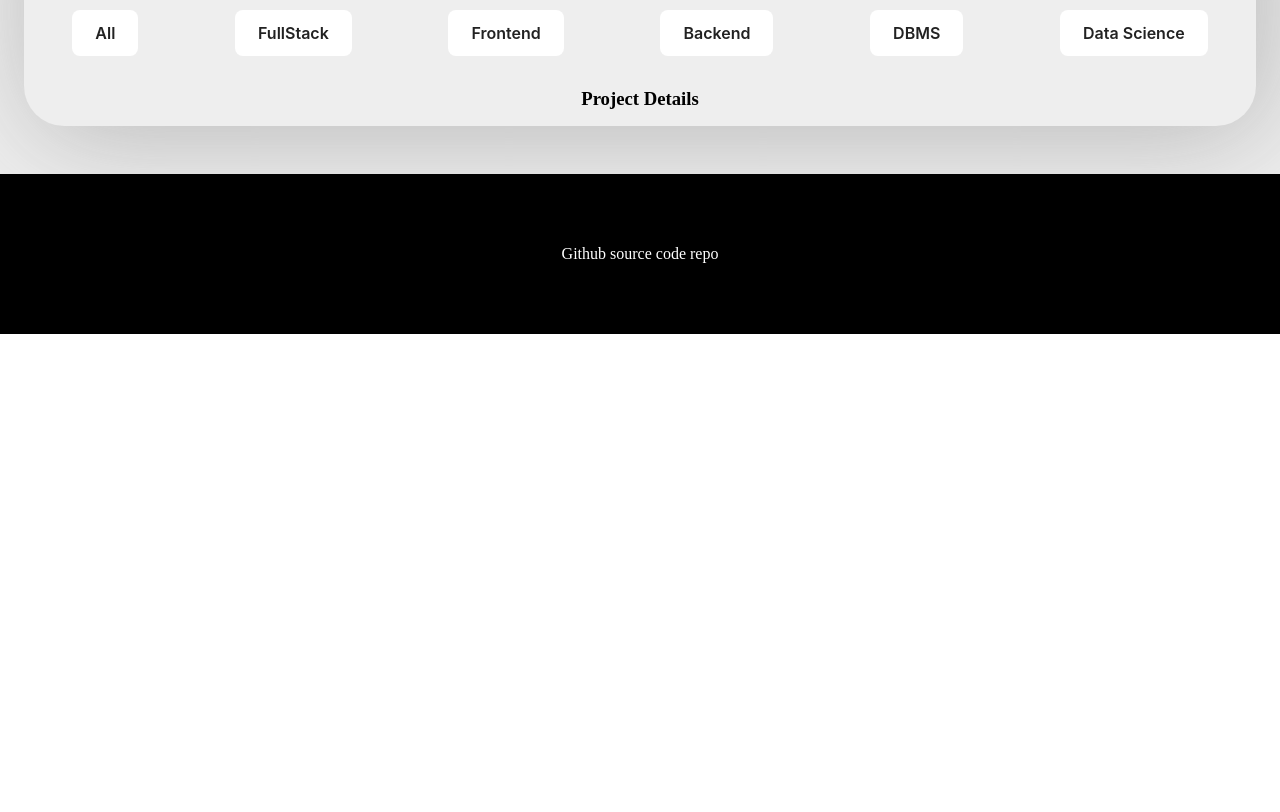
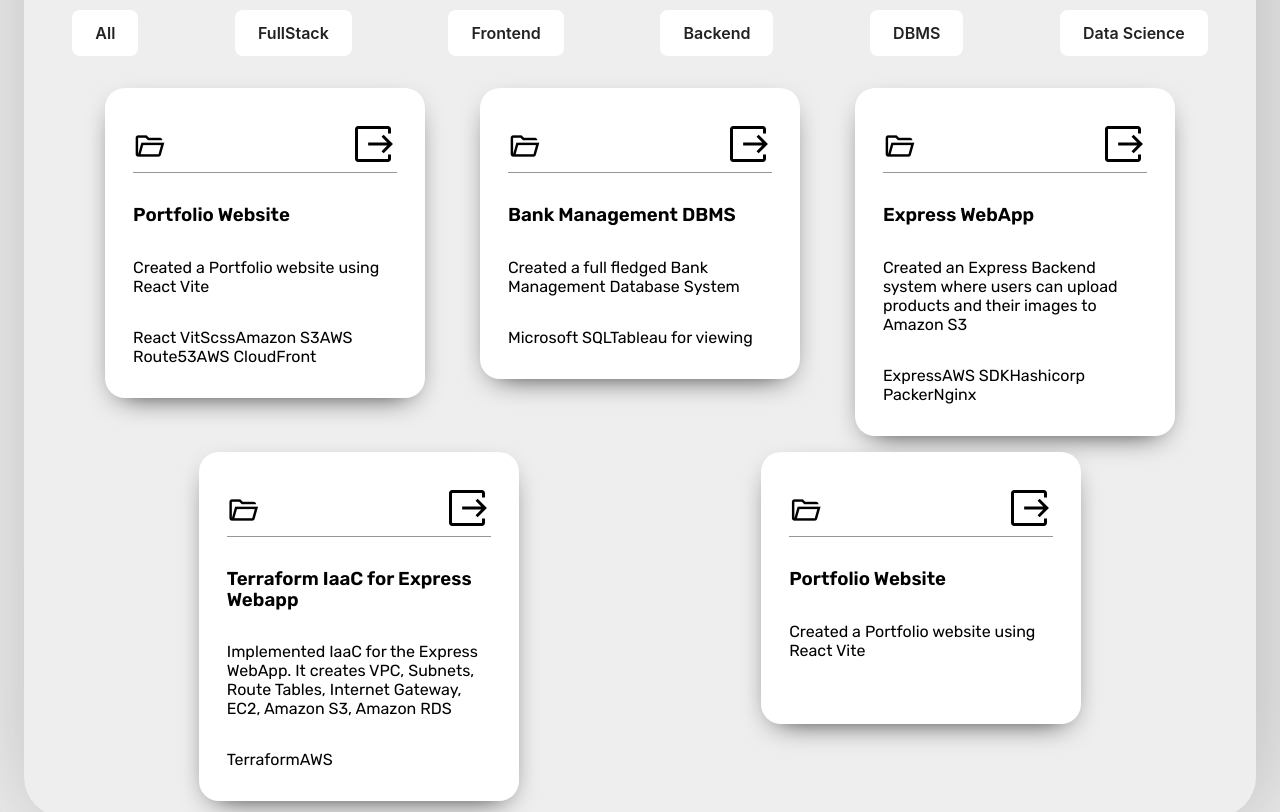
Before and after one commit to Varma-PA/profile-page-temp, a React (Vite) app: page / in a window 1280 px wide. Shown: the part 1720-2532 px from the top of the page. Before the commit the page ends 2054 px from the top, so only its background shows below. Built offline with nearby package versions, Linux system fonts and the light colour scheme.

Commit message:
Added projects section 🤭

```diff
--- a/src/components/Project-Details/index.tsx
+++ b/src/components/Project-Details/index.tsx
@@ -1,13 +1,49 @@
-import React from "react";
+import React, { useEffect, useState } from "react";
+import ProjectBlock from "../Project_Block";
+import projectsJson from "../../data/projects.json";
 
 interface propType {
   projectHeading: string;
 }
 
+interface projectType {
+  id: number;
+  category: string;
+  projectName: string;
+  projectDescription: string;
+  gitHubLink: string;
+  technologiesUsed: string[];
+}
+
 const ProjectDetails = ({ projectHeading }: propType) => {
+  // const [heading, setHeading] = useState();
+
+  const [projects, setProjects] = useState<projectType[]>([]);
+
+  useEffect(() => {
+    if (projectHeading === "All") {
+      setProjects([...projectsJson]);
+    } else {
+      const filteredProducts = projectsJson.filter(
+        (projects) => projects.category === projectHeading
+      );
+      setProjects([...filteredProducts]);
+    }
+  }, [projectHeading]);
+
   return (
-    <div>
-      <h3>Project Details</h3>
+    <div className="project-details">
+      {projects.map((project) => (
+        <ProjectBlock
+          id={project.id}
+          category={project.category}
+          projectName={project.projectName}
+          projectDescription={project.projectDescription}
+          technologiesUsed={project.technologiesUsed}
+          gitHubLink={project.gitHubLink}
+          heading={projectHeading}
+        />
+      ))}
     </div>
   );
 };
--- a/src/components/Project_Block/index.tsx
+++ b/src/components/Project_Block/index.tsx
@@ -1,11 +1,49 @@
-import React from "react";
+import React, { useEffect, useState, useContext } from "react";
+import { ThemeContext } from "../../ThemeContext";
+interface propType {
+  id: number;
+  category: string;
+  projectName: string;
+  projectDescription: string;
+  gitHubLink: string;
+  technologiesUsed: string[];
+  heading: string;
+}
 
-const ProjectBlock = () => {
+const ProjectBlock = ({
+  id,
+  category,
+  projectName,
+  projectDescription,
+  gitHubLink,
+  technologiesUsed,
+  heading,
+}: propType) => {
+  useEffect(() => {
+    console.log("Inside Use Effect in project block");
+  }, [heading]);
+
+  const theme = useContext(ThemeContext);
+
   return (
-    <div className="project-block">
-      <div className="project-block-logo-external-link"></div>
-      <div className="project-block-description"></div>
-      <div className="project-block-technologies">Technologies Used</div>
+    <div className={`project-block project-block-${theme} use-rubik-font`}>
+      <div className="project-block-logo-external-link">
+        <span className="material-symbols-outlined">folder_open</span>
+        <a href={gitHubLink}>
+          <svg
+            xmlns="http://www.w3.org/2000/svg"
+            className="external-link-icon-style"
+            // style={{ fontSize: "1rem" }}
+            height="48"
+            width="48"
+          >
+            <path d="M9 42q-1.2 0-2.1-.9Q6 40.2 6 39V9q0-1.2.9-2.1Q7.8 6 9 6h30q1.2 0 2.1.9.9.9.9 2.1v4.5h-3V9H9v30h30v-4.5h3V39q0 1.2-.9 2.1-.9.9-2.1.9Zm25.65-8.7-2.1-2.1 5.65-5.7H19.15v-3H38.2l-5.65-5.7 2.1-2.1 9.3 9.3Z" />
+          </svg>
+        </a>
+      </div>
+      <h3 className="project-block-project-name">{projectName}</h3>
+      <div className="project-block-description">{projectDescription}</div>
+      <div className="project-block-technologies">{technologiesUsed}</div>
     </div>
   );
 };
--- a/src/components/Projects/index.tsx
+++ b/src/components/Projects/index.tsx
@@ -36,7 +36,7 @@ const Projects = () => {
         </div>
       </div>
 
-      <div>
+      <div className="project-details-center">
         <ProjectDetails projectHeading={clickedButton} />
       </div>
     </div>
--- a/src/data/projects.json
+++ b/src/data/projects.json
@@ -2,7 +2,47 @@
   {
     "id": 1,
     "category": "Frontend",
-    "Project_Name": "Portfolio Website",
-    "Project_Description": "Created a Portfolio website using React Vite"
+    "projectName": "Portfolio Website",
+    "projectDescription": "Created a Portfolio website using React Vite",
+    "gitHubLink": "https://github.com/Varma-PA/profile-page-temp.git",
+    "technologiesUsed": [
+      "React Vit",
+      "Scss",
+      "Amazon S3",
+      "AWS Route53",
+      "AWS CloudFront"
+    ]
+  },
+  {
+    "id": 2,
+    "category": "DBMS",
+    "projectName": "Bank Management DBMS",
+    "projectDescription": "Created a full fledged Bank Management Database System",
+    "gitHubLink": "https://github.com/Varma-PA/profile-page-temp.git",
+    "technologiesUsed": ["Microsoft SQL", "Tableau for viewing"]
+  },
+  {
+    "id": 3,
+    "category": "Backend",
+    "projectName": "Express WebApp",
+    "projectDescription": "Created an Express Backend system where users can upload products and their images to Amazon S3",
+    "gitHubLink": "https://github.com/Varma-PA/profile-page-temp.git",
+    "technologiesUsed": ["Express", "AWS SDK", "Hashicorp Packer", "Nginx"]
+  },
+  {
+    "id": 3,
+    "category": "Backend",
+    "projectName": "Terraform IaaC for Express Webapp",
+    "projectDescription": "Implemented IaaC for the Express WebApp. It creates VPC, Subnets, Route Tables, Internet Gateway, EC2, Amazon S3, Amazon RDS",
+    "gitHubLink": "https://github.com/Varma-PA/profile-page-temp.git",
+    "technologiesUsed": ["Terraform", "AWS"]
+  },
+  {
+    "id": 1,
+    "category": "Frontend",
+    "projectName": "Portfolio Website",
+    "projectDescription": "Created a Portfolio website using React Vite",
+    "gitHubLink": "https://github.com/Varma-PA/profile-page-temp.git",
+    "technologiesUsed": []
   }
 ]
--- a/src/styles/base/_animations.scss
+++ b/src/styles/base/_animations.scss
@@ -39,3 +39,12 @@
     left: 0;
   }
 }
+
+@keyframes hoverSlightlyUp {
+  0% {
+    transform: translateY(5%);
+  }
+  100% {
+    transform: translateY(0%);
+  }
+}
--- /dev/null
+++ b/src/styles/base/_icons.scss
@@ -0,0 +1,2 @@
+@import url("https://fonts.googleapis.com/css2?family=Material+Symbols+Outlined:opsz,wght,FILL,GRAD@48,400,0,0");
+// @import url("https://fonts.googleapis.com/css2?family=Material+Symbols+Outlined:opsz,wght,FILL,GRAD@48,400,0,0");
--- a/src/styles/components/_project-block.scss
+++ b/src/styles/components/_project-block.scss
@@ -0,0 +1,71 @@
+.project-block {
+  //   animation: 1s ease-in-out slideFromBottom;
+  //   min-width: 20rem;
+  //   max-width: 30rem;
+  //   width: 20rem;
+  //   background: #ffffff;
+  //   border-radius: 10px;
+  //   padding: 2rem 1rem;
+  box-shadow: 0 10px 30px -15px black;
+  display: flex;
+  -webkit-box-pack: justify;
+  justify-content: space-between;
+  -webkit-box-align: center;
+  flex-direction: column;
+  align-items: flex-start;
+  position: relative;
+  height: 100%;
+  padding: 2rem 1.75rem;
+  border-radius: 20px;
+  background-color: white;
+  //   transition: var(--transition);
+  overflow: auto;
+  width: 20rem;
+
+  transition: ease hoverSlightlyUp;
+
+  &:hover {
+    animation: hoverSlightlyUp;
+
+    & > h3 {
+      color: #fc6d6d;
+      cursor: pointer;
+    }
+  }
+}
+
+.project-block {
+  &-light {
+    background-color: white;
+  }
+  &-dark {
+    background-color: #323232;
+  }
+}
+
+.project-block-logo-external-link {
+  display: flex;
+  justify-content: space-between;
+  align-items: center;
+  width: 100%;
+  border-bottom: 0.3px solid rgb(150, 150, 150);
+  margin: auto;
+
+  & > span {
+    font-size: 2rem;
+  }
+}
+
+.external-link-icon-style {
+  font-size: 2rem !important;
+}
+
+.project-block-project-name {
+  margin: 2rem 0rem;
+  font-weight: 600;
+  line-height: 1.1;
+}
+
+.project-block-description {
+  margin-bottom: 2rem;
+}
--- /dev/null
+++ b/src/styles/components/_project-details.scss
@@ -0,0 +1,9 @@
+.project-details {
+  display: flex;
+  //   align-items: center;
+  justify-content: space-around;
+  flex-wrap: wrap;
+  //   animation: 1s ease-in-out slideFromBottom;
+  gap: 1rem;
+  width: 90%;
+}
--- a/src/styles/components/_projects.scss
+++ b/src/styles/components/_projects.scss
@@ -12,3 +12,10 @@
   width: 100%;
   justify-content: space-around;
 }
+
+.project-details-center {
+  display: flex;
+  justify-content: space-around;
+  align-items: center;
+  width: 100%;
+}
--- a/src/styles/main.scss
+++ b/src/styles/main.scss
@@ -6,6 +6,7 @@
 @import "./base/typography";
 @import "./base/animations";
 @import "./base/utilities";
+@import "./base//icons";
 
 @import "./components/header";
 @import "./components/card";
@@ -15,6 +16,7 @@
 @import "./components/projects";
 @import "./components/project-button";
 @import "./components/project-block";
+@import "./components/project-details";
 
 @import "./pages/home";
 @import "./pages/blogs";
```
